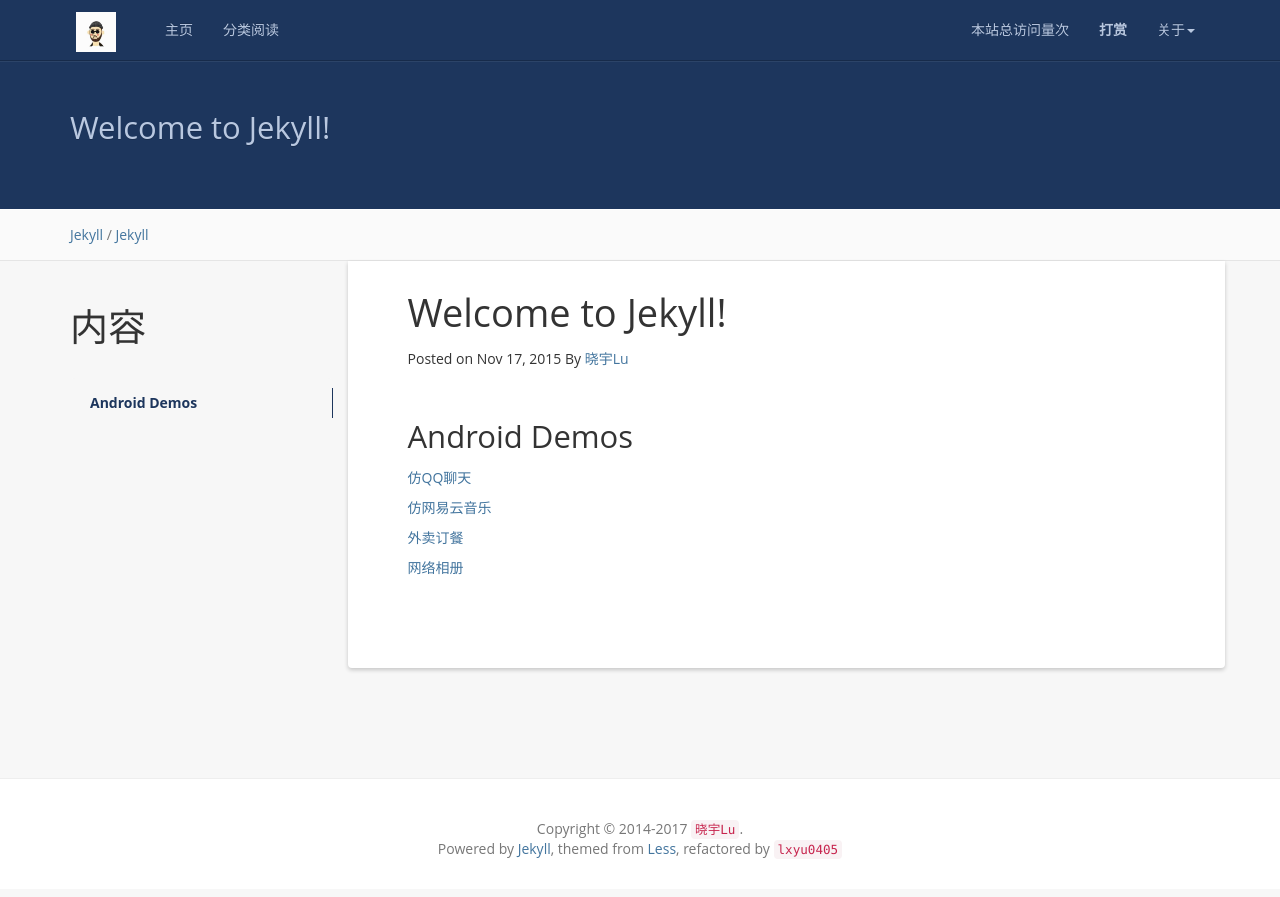
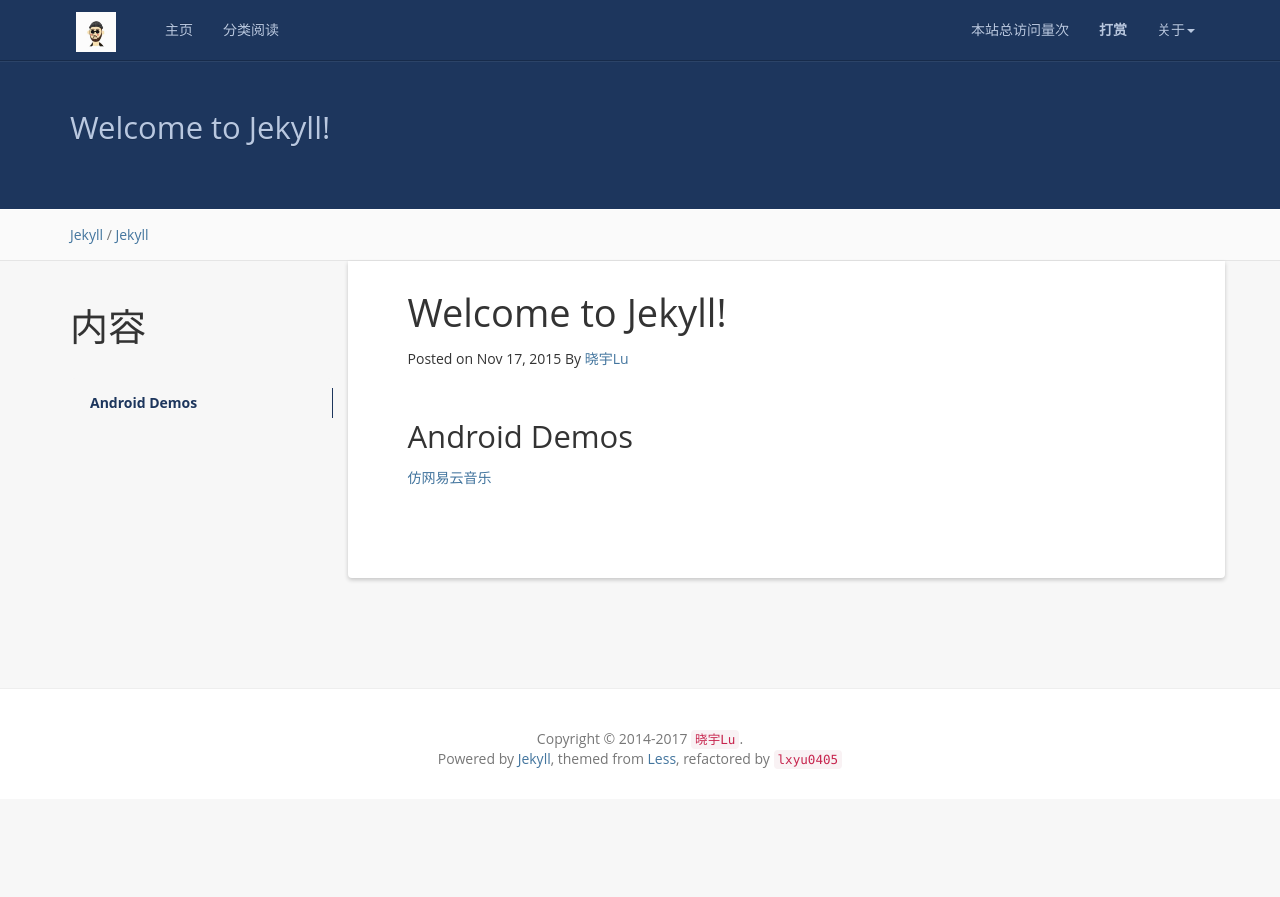
Before and after one commit to lxyu0405/blog, a Jekyll site: the page built from _posts/2015-11-17-welcome-to-jekyll.md, in a window 1280 px wide. Shown: the top 897 px of the page. Built offline with Jekyll 4.4.1, drawn with Linux system fonts in a browser that asks for light colours; nearby versions of some CDN libraries; comment, search, counter and statistics services are not loaded.

Commit message:
left 仿网易云音乐

```diff
--- a/_posts/2015-11-17-welcome-to-jekyll.md
+++ b/_posts/2015-11-17-welcome-to-jekyll.md
@@ -14,11 +14,4 @@ tag: Jekyll
 Android Demos
 ------------------------
 
-
-<a href="{{ '/src/im.apk' | prepend: site.baseurl }}">仿QQ聊天</a>
-
 <a href="{{ '/src/remusic.apk' | prepend: site.baseurl }}">仿网易云音乐</a>
-
-<a href="{{ '/src/wmxfx.apk' | prepend: site.baseurl }}">外卖订餐</a>
-
-<a href="{{ '/src/webalbum.apk' | prepend: site.baseurl }}">网络相册</a>
```
